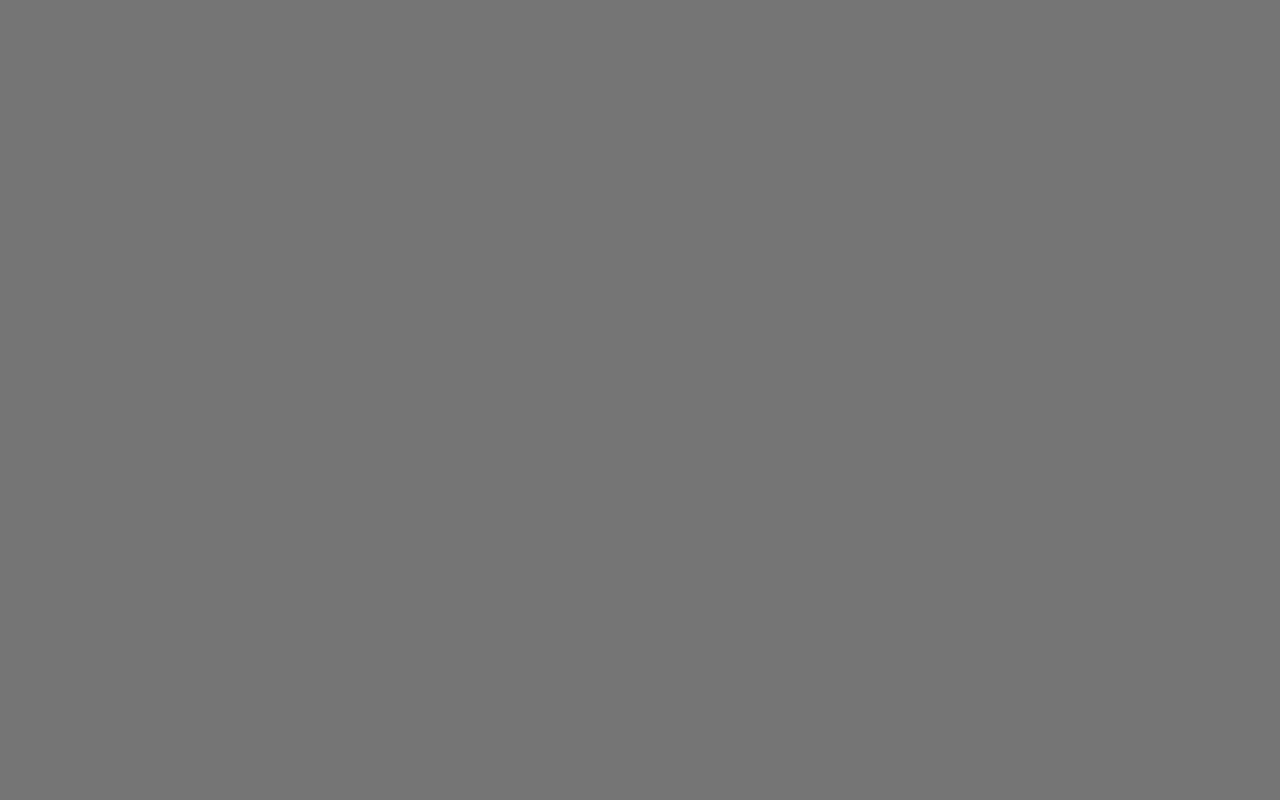
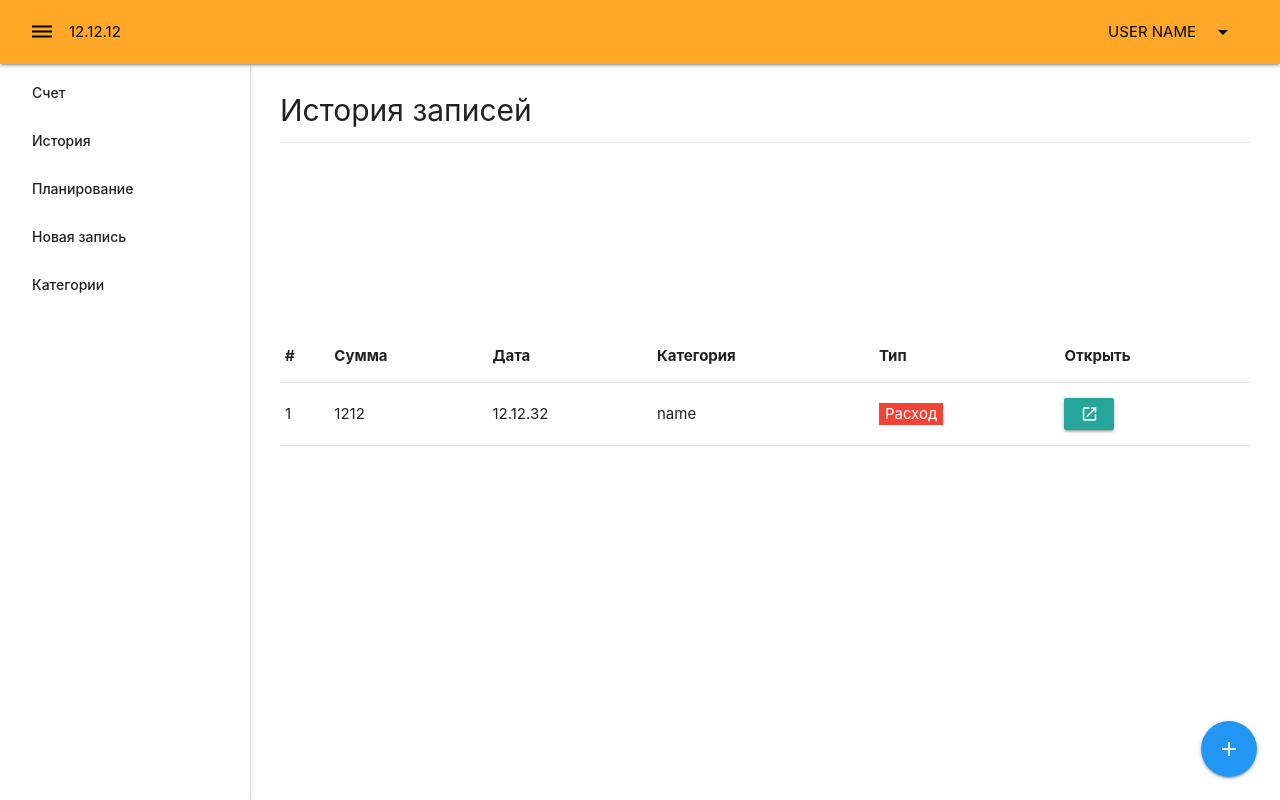
Before and after one commit to tsukiyyyomi/vueCrm, a Vue app in the folder crm/: page /history in a window 1280 px wide. Before the commit this address had no page. Built offline with nearby package versions, Linux system fonts and the light colour scheme.

Commit message:
Createv history view

```diff
--- a/crm/src/router/index.js
+++ b/crm/src/router/index.js
@@ -24,6 +24,12 @@ const routes = [
     name: 'record-detail',
     meta: {layout: 'main'},
     component: ()=> import('../views/RecordDetail.vue')
+  },
+  {
+    path: '/history',
+    name: 'history',
+    meta: {layout: 'main'},
+    component: ()=> import('../views/History.vue')
   }
 ];
 
--- /dev/null
+++ b/crm/src/views/History.vue
@@ -0,0 +1,43 @@
+<template>
+    <div>
+  <div class="page-title">
+    <h3>История записей</h3>
+  </div>
+
+  <div class="history-chart">
+    <canvas></canvas>
+  </div>
+
+  <section>
+    <table>
+      <thead>
+      <tr>
+        <th>#</th>
+        <th>Сумма</th>
+        <th>Дата</th>
+        <th>Категория</th>
+        <th>Тип</th>
+        <th>Открыть</th>
+      </tr>
+      </thead>
+
+      <tbody>
+      <tr>
+        <td>1</td>
+        <td>1212</td>
+        <td>12.12.32</td>
+        <td>name</td>
+        <td>
+          <span class="white-text badge red">Расход</span>
+        </td>
+        <td>
+          <button class="btn-small btn">
+            <i class="material-icons">open_in_new</i>
+          </button>
+        </td>
+      </tr>
+      </tbody>
+    </table>
+  </section>
+</div>
+</template>
```
